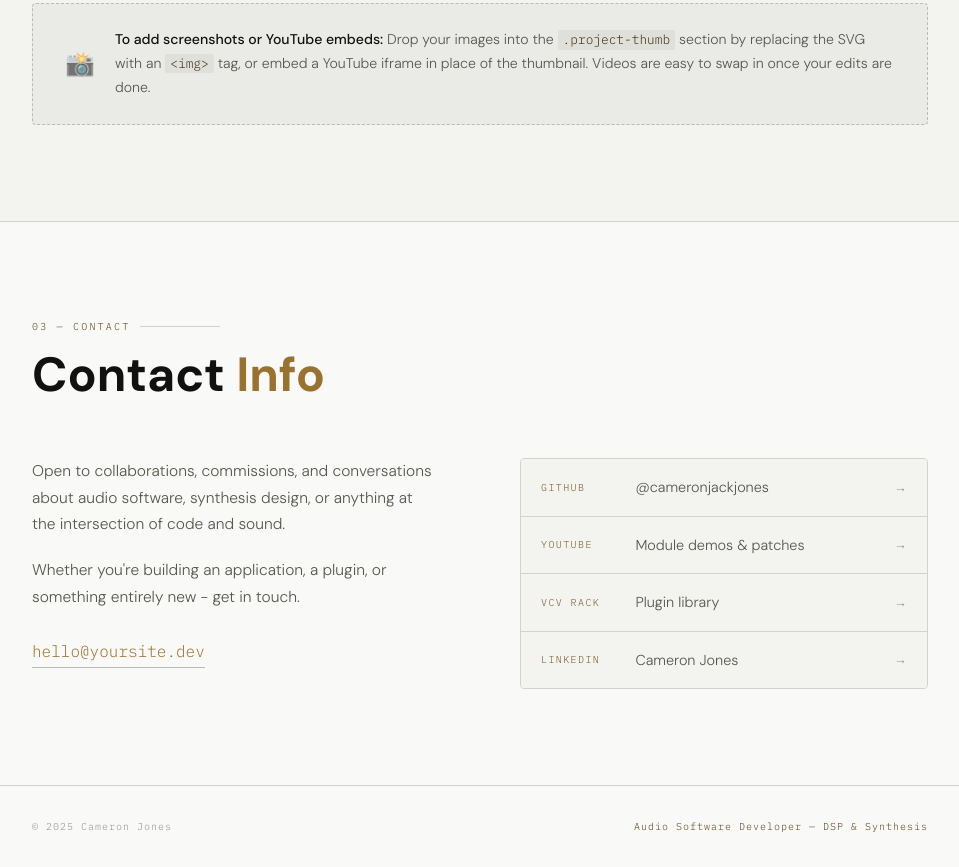
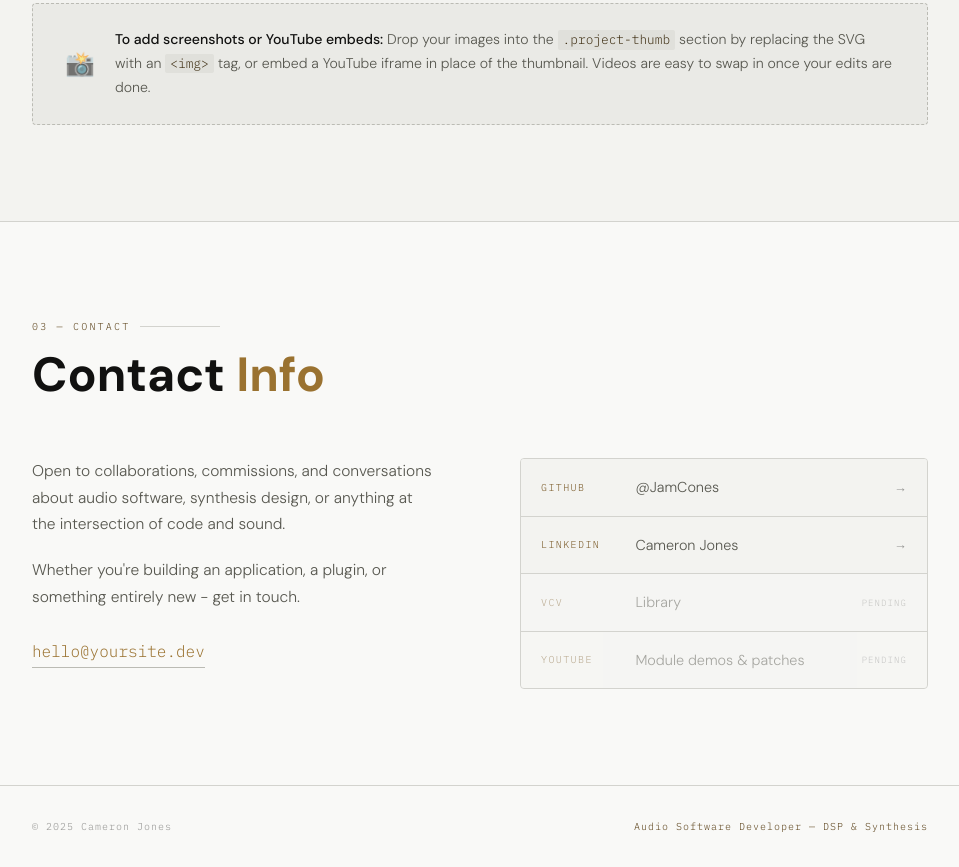
Before and after one commit to JamCones/JamCones.github.io, a website: page index.html in a window 1280 px wide. Shown: the part 4595-5462 px from the top of the page, without its empty margins (160-1119 px from the left). Drawn offline with Linux system fonts and the light colour scheme.

Commit message:
Tidy links

```diff
--- a/index.html
+++ b/index.html
@@ -915,40 +915,40 @@
 
       <ul class="links-list">
         <li>
-          <a href="https://github.com/" target="_blank" rel="noopener">
+          <a href="https://github.com/JamCones" target="_blank" rel="noopener">
             <div class="link-left">
               <span class="link-platform">GitHub</span>
-              <span class="link-handle">@cameronjackjones</span>
+              <span class="link-handle">@JamCones</span>
             </div>
             <span class="link-arrow">→</span>
           </a>
         </li>
         <li>
-          <a href="https://youtube.com/" target="_blank" rel="noopener">
-            <div class="link-left">
-              <span class="link-platform">YouTube</span>
-              <span class="link-handle">Module demos &amp; patches</span>
-            </div>
-            <span class="link-arrow">→</span>
-          </a>
-        </li>
-        <li>
-          <a href="https://vcvrack.com/" target="_blank" rel="noopener">
-            <div class="link-left">
-              <span class="link-platform">VCV Rack</span>
-              <span class="link-handle">Plugin library</span>
-            </div>
-            <span class="link-arrow">→</span>
-          </a>
-        </li>
-        <li>
-          <a href="https://linkedin.com/" target="_blank" rel="noopener">
+          <a href="https://linkedin.com/in/cam-jones-a32aab227" target="_blank" rel="noopener">
             <div class="link-left">
               <span class="link-platform">LinkedIn</span>
               <span class="link-handle">Cameron Jones</span>
             </div>
             <span class="link-arrow">→</span>
           </a>
+        </li>
+        <li>
+          <div style="display:flex; align-items:center; justify-content:space-between; padding:1rem 1.25rem; background:var(--surface); opacity:0.5; cursor:default;">
+            <div class="link-left">
+              <span class="link-platform">VCV</span>
+              <span class="link-handle">Library</span>
+            </div>
+            <span style="font-family:var(--mono); font-size:9px; letter-spacing:0.12em; text-transform:uppercase; color:var(--text-dim);">Pending</span>
+          </div>
+        </li>
+        <li>
+          <div style="display:flex; align-items:center; justify-content:space-between; padding:1rem 1.25rem; background:var(--surface); opacity:0.5; cursor:default;">
+            <div class="link-left">
+              <span class="link-platform">YouTube</span>
+              <span class="link-handle">Module demos &amp; patches</span>
+            </div>
+            <span style="font-family:var(--mono); font-size:9px; letter-spacing:0.12em; text-transform:uppercase; color:var(--text-dim);">Pending</span>
+          </div>
         </li>
       </ul>
     </div>
```
